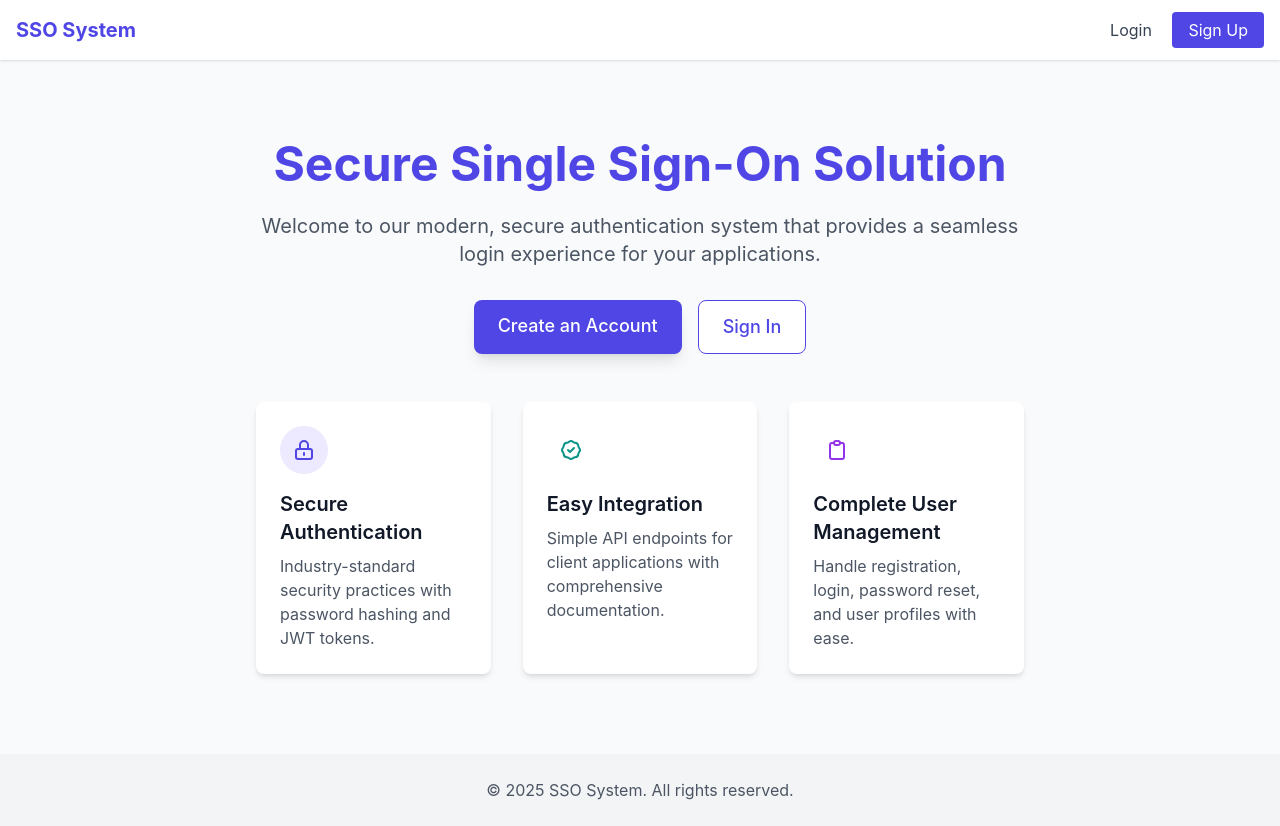
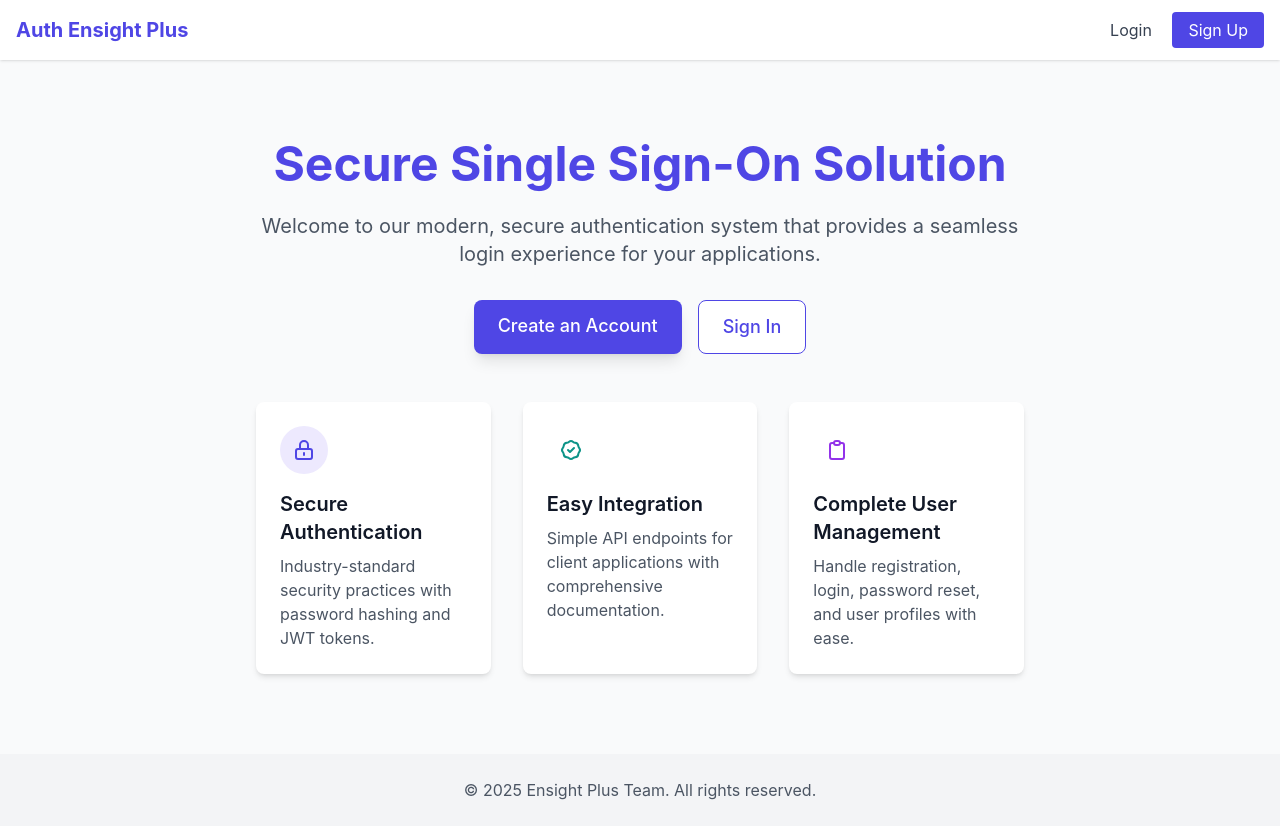
Before and after one commit to ar-saifi133/nexure-auth, a Django app: page / in a window 1280 px wide. Run offline with Django 4.2, Linux system fonts and the light colour scheme; some libraries are stand-ins or nearby versions.

Commit message:
feat: Update branding in templates to reflect 'Ensight Plus' across various pages

```diff
--- a/accounts/urls.py
+++ b/accounts/urls.py
@@ -12,8 +12,6 @@ urlpatterns = [
     path('login/', views.login_view, name='login'),
     path('logout/', views.logout_view, name='logout'),
     path('profile/', views.profile_view, name='profile'),
-    #path('password-reset/', views.password_reset_request, name='password_reset_request'),
-    #path('password-reset/confirm/<str:token>/', views.password_reset_confirm, name='password_reset_confirm'),
 
     # Email verification
     path('email-sent/', views.email_sent_view, name='email_sent'),
--- a/templates/accounts/login.html
+++ b/templates/accounts/login.html
@@ -1,6 +1,6 @@
 {% extends 'base.html' %}
 
-{% block title %}Login - SSO System{% endblock %}
+{% block title %}Login - Ensight+{% endblock %}
 
 {% block content %}
 <div class="flex justify-center py-10">
--- a/templates/accounts/password_reset_confirm.html
+++ b/templates/accounts/password_reset_confirm.html
@@ -1,6 +1,6 @@
 {% extends 'base.html' %}
 
-{% block title %}Set New Password - SSO System{% endblock %}
+{% block title %}Set New Password - Ensight Plus{% endblock %}
 
 {% block content %}
 <div class="flex justify-center py-10">
--- a/templates/accounts/password_reset_email.html
+++ b/templates/accounts/password_reset_email.html
@@ -1,7 +1,7 @@
 {% autoescape off %}
 Hello {{ user.full_name }},
 
-You're receiving this email because you requested a password reset for your account on our SSO System.
+You're receiving this email because you requested a password reset for your account on our Ensight Plus.
 
 Please go to the following page to create a new password:
 
--- a/templates/accounts/profile.html
+++ b/templates/accounts/profile.html
@@ -1,6 +1,6 @@
 {% extends 'base.html' %}
 
-{% block title %}Your Profile - SSO System{% endblock %}
+{% block title %}Your Profile - Auth Ensight Plus{% endblock %}
 
 {% block content %}
 <div class="max-w-4xl mx-auto">
--- a/templates/accounts/signup.html
+++ b/templates/accounts/signup.html
@@ -1,6 +1,6 @@
 {% extends 'base.html' %}
 
-{% block title %}Sign Up - SSO System{% endblock %}
+{% block title %}Sign Up - Ensight Plus{% endblock %}
 
 {% block content %}
 <div class="flex justify-center py-10">
--- a/templates/base.html
+++ b/templates/base.html
@@ -3,7 +3,7 @@
 <head>
     <meta charset="UTF-8">
     <meta name="viewport" content="width=device-width, initial-scale=1.0">
-    <title>{% block title %}SSO System{% endblock %}</title>
+    <title>{% block title %}Auth Ensight Plus{% endblock %}</title>
     <!-- Tailwind CSS CDN -->
     <script src="https://cdn.tailwindcss.com"></script>
     <script>
@@ -85,7 +85,7 @@
     <header class="bg-white shadow">
         <nav class="container mx-auto px-4 py-4 flex justify-between items-center">
             <a href="{% url 'home' %}" class="text-xl font-bold text-primary-500">
-                SSO System
+                Auth Ensight Plus
             </a>
             <div class="space-x-4">
                 {% if user.is_authenticated %}
@@ -115,7 +115,7 @@
 
     <footer class="mt-auto py-6 bg-gray-100">
         <div class="container mx-auto px-4 text-center text-gray-600">
-            <p>&copy; {% now "Y" %} SSO System. All rights reserved.</p>
+            <p>&copy; {% now "Y" %} Ensight Plus Team. All rights reserved.</p>
         </div>
     </footer>
 
--- a/templates/home.html
+++ b/templates/home.html
@@ -1,6 +1,6 @@
 {% extends 'base.html' %}
 
-{% block title %}Welcome to SSO System{% endblock %}
+{% block title %}Welcome to Auth Ensight Plus{% endblock %}
 
 {% block content %}
 <div class="flex flex-col items-center justify-center py-12">
```
